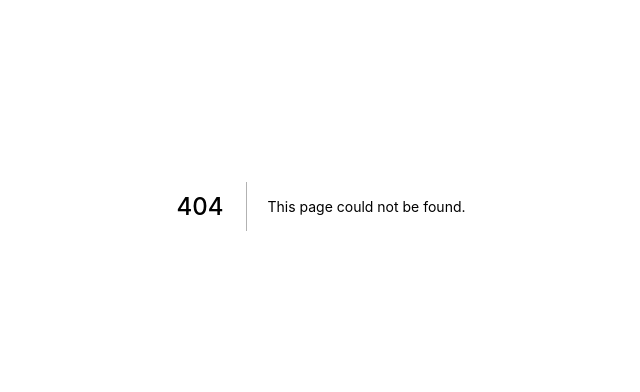
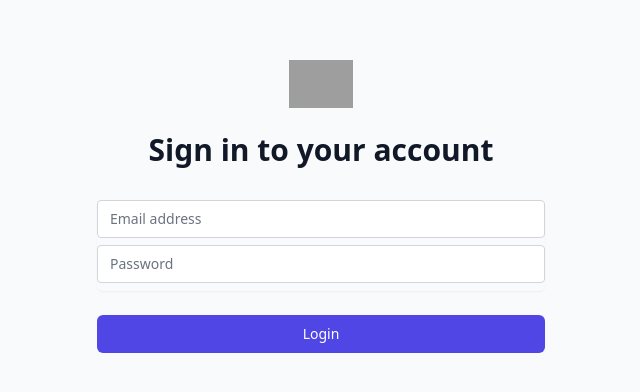
Before and after one commit to harryleonardo/emp-dashboard, a Next.js app: page /login in a window 1280 px wide. Before the commit this address had no page. Shown: the part 194-586 px from the top of the page, without its empty margins (319-959 px from the left). Built offline with nearby package versions, Linux system fonts and the light colour scheme; grey boxes are pictures that could not be loaded.

Commit message:
login feature

```diff
--- /dev/null
+++ b/lib/api/user.js
@@ -0,0 +1,14 @@
+import axios from "axios";
+
+const UserAPI = {
+  login: async (username,password) => {
+    try {
+      const response = await axios.post(`${process.env.NEXT_PUBLIC_API_BASE}`, {username, password})
+      return response
+    } catch (error) {
+      return error.response;
+    }
+  }
+}
+
+export default UserAPI
--- a/package.json
+++ b/package.json
@@ -9,12 +9,15 @@
   },
   "dependencies": {
     "@headlessui/react": "^0.2.0",
+    "axios": "^0.21.0",
     "dayjs": "^1.9.7",
     "next": "10.0.3",
     "react": "17.0.1",
-    "react-dom": "17.0.1"
+    "react-dom": "17.0.1",
+    "swr": "^0.3.9"
   },
   "devDependencies": {
+    "@tailwindcss/forms": "^0.2.1",
     "autoprefixer": "^10.0.4",
     "postcss": "^8.1.14",
     "tailwindcss": "^2.0.1"
--- /dev/null
+++ b/pages/login.js
@@ -0,0 +1,55 @@
+import { useState} from 'react'
+import Router from "next/router";
+import { mutate } from "swr";
+import UserAPI from '../lib/api/user'
+
+export default function Login() {
+  const [email, inputEmail] = useState('')
+  const [password, inputPassword] = useState('')
+
+  async function Login(e) {
+    try {
+      e.preventDefault()
+      if (email && password) {
+          const { data } = await UserAPI.login(email, password);
+          if (data?.data) {
+          window.localStorage.setItem("user", JSON.stringify(data.data));
+          mutate("user", data?.data);
+          Router.push("/dashboard");
+        }
+      }
+    } catch (error) {
+      console.error(error);
+    }
+  }
+
+  return (
+    <div className="min-h-screen flex items-center justify-center bg-gray-50 py-12 px-4 sm:px-6 lg:px-8">
+      <div className="max-w-md w-full space-y-8">
+        <div>
+          <img className="mx-auto h-12 w-auto" src="https://tailwindui.com/img/logos/workflow-mark-indigo-600.svg" alt="Workflow" />
+          <h2 className="mt-6 text-center text-3xl font-extrabold text-gray-900">
+            Sign in to your account
+          </h2>
+        </div>
+        <form className="mt-8 space-y-6" onSubmit={Login}>
+          <div className="rounded-md shadow-sm -space-y-px">
+            <div className="pb-2">
+              <input type="email" required className="appearance-none rounded relative block w-full px-3 py-2 border border-gray-300 placeholder-gray-500 text-gray-900 focus:outline-none focus:ring-indigo-500 focus:border-indigo-500 focus:z-10 sm:text-sm" placeholder="Email address" value={email} onChange={(e)=>inputEmail(e.target.value)}/>
+            </div>
+            <div>
+              <div className="pb-2">
+                <input type="password" required className="appearance-none rounded relative block w-full px-3 py-2 border border-gray-300 placeholder-gray-500 text-gray-900 focus:outline-none focus:ring-indigo-500 focus:border-indigo-500 focus:z-10 sm:text-sm" placeholder="Password" value={password} onChange={(e)=> inputPassword(e.target.value)}/>
+              </div>
+            </div>
+          </div>
+          <div>
+            <button type="submit" className="group relative w-full flex justify-center py-2 px-4 border border-transparent text-sm font-medium rounded-md text-white bg-indigo-600 hover:bg-indigo-700 focus:outline-none focus:ring-2 focus:ring-offset-2 focus:ring-indigo-500" onClick={Login}>
+              Login
+            </button>
+          </div>
+        </form>
+      </div>
+    </div>
+  )
+}
--- a/tailwind.config.js
+++ b/tailwind.config.js
@@ -7,5 +7,7 @@ module.exports = {
   variants: {
     extend: {},
   },
-  plugins: [],
+  plugins: [
+    require('@tailwindcss/forms')
+  ],
 }
```
Also changed, not shown: 2 other files (tests, documents, lock files or other folders).
